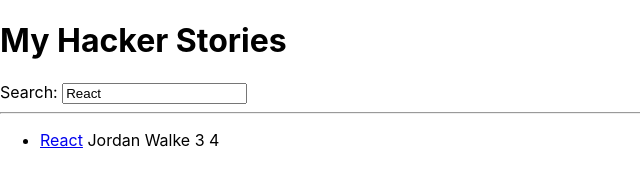
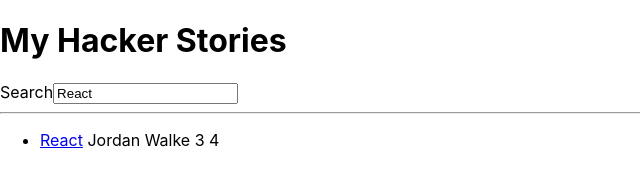
Before and after one commit to rayedbar/hacker-stories, a React (Create React App) app: page / in a window 1280 px wide. Shown: the top 172 px of the page, without its empty margins (0-640 px from the left). Built offline with nearby package versions, Linux system fonts and the light colour scheme.

Commit message:
refactor: Make search input generic

```diff
--- a/src/App.js
+++ b/src/App.js
@@ -45,17 +45,17 @@
   return (
     <>
       <h1>My Hacker Stories</h1>
-      <Search searchTerm={searchTerm} searchChangeHandler={searchChangeHandler} />
+      <InputWithLabel id='search' label='Search' value={searchTerm} onInputChange={searchChangeHandler} />
       <hr />
       <List stories={filteredStories} />
     </>
   );
 }
 
-const Search = ({ searchTerm, searchChangeHandler }) =>
+const InputWithLabel = ({ id, label, value, type = 'text', onInputChange }) =>
   <>
-    <label htmlFor='search'>Search:&nbsp;</label>
-    <input id='search' type='text' value={searchTerm} onChange={searchChangeHandler} />
+    <label htmlFor={id}>{label}</label>
+    <input id={id} type={type} value={value} onChange={onInputChange} />
   </>
 
 const List = ({ stories }) =>
```
